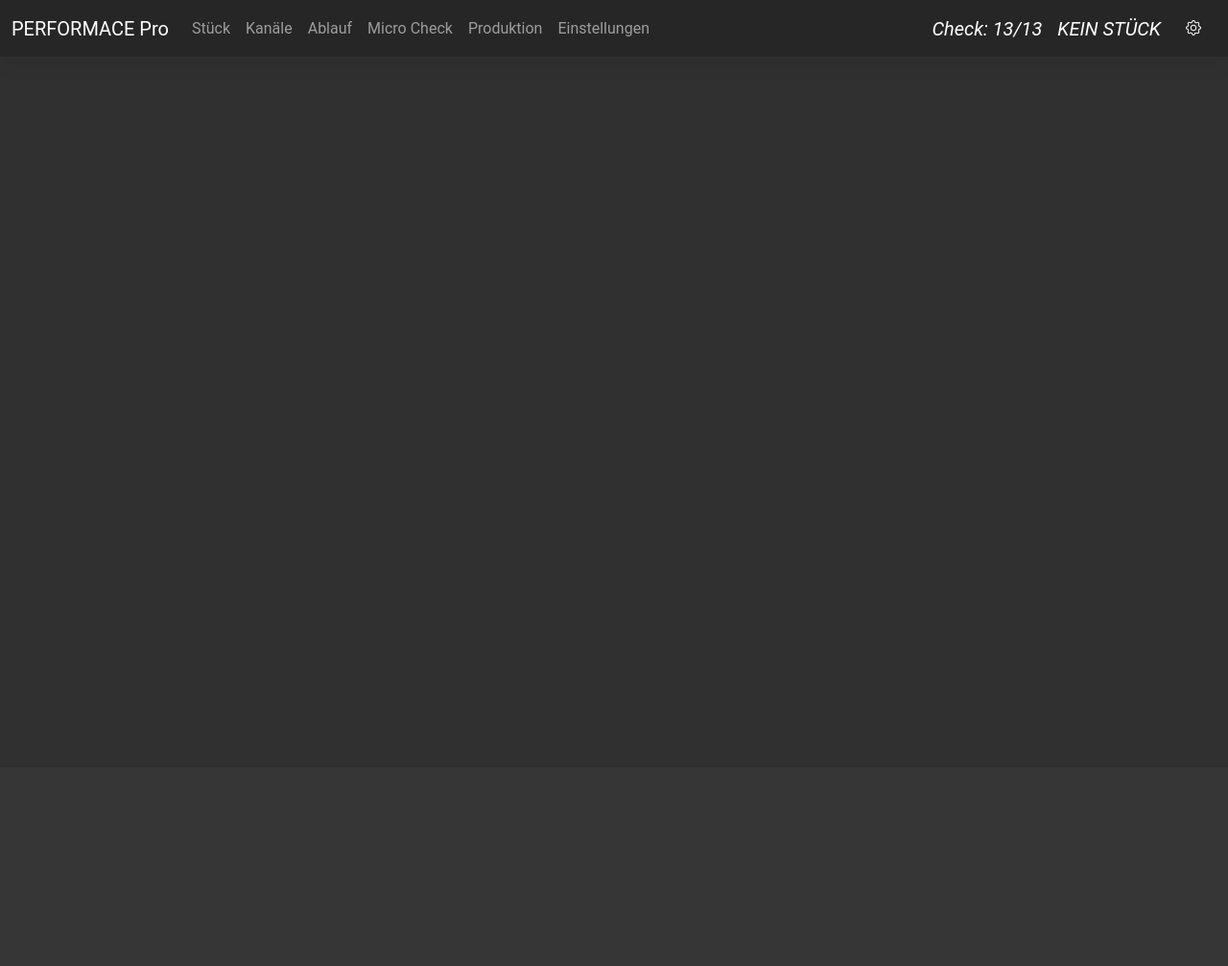
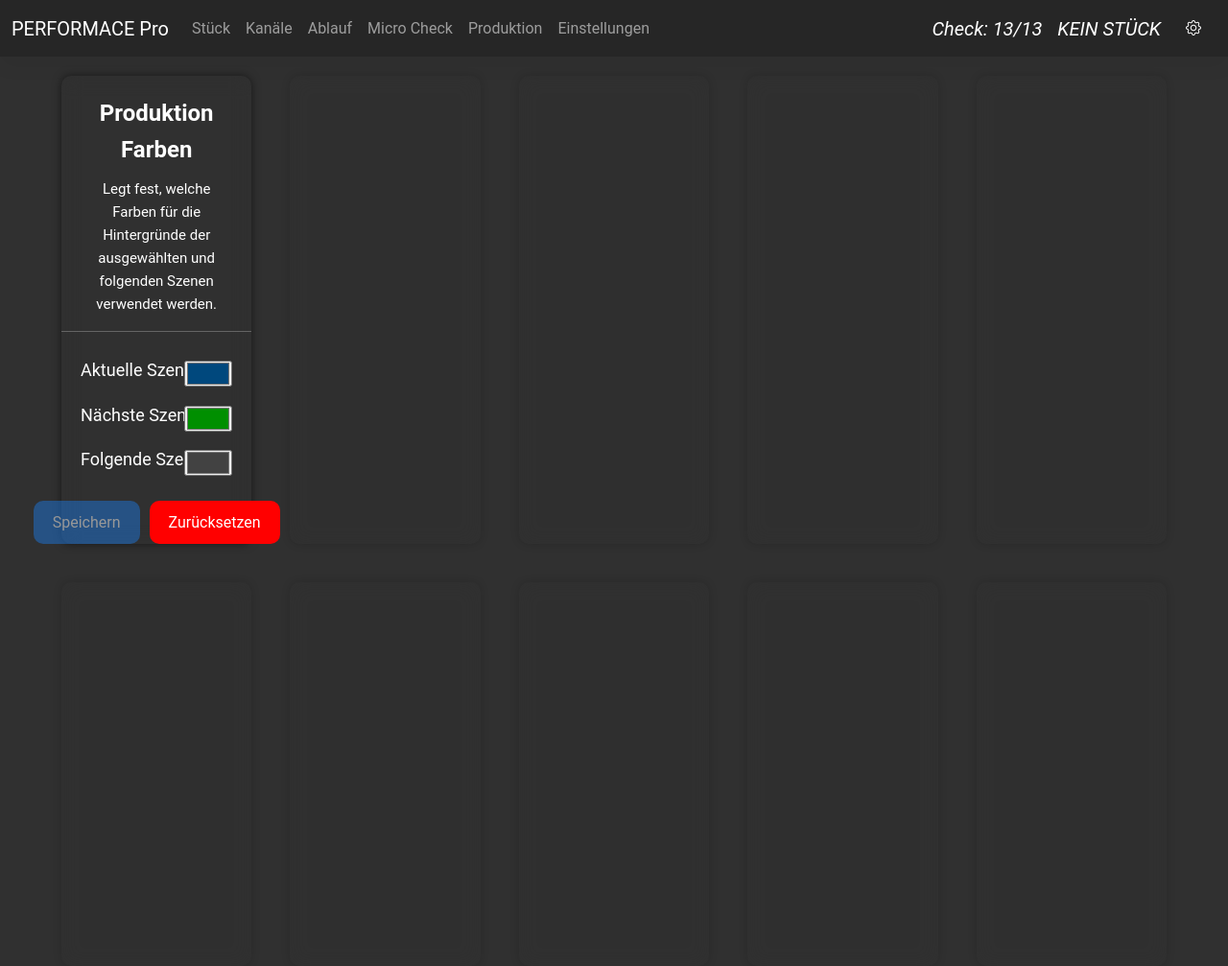
Before and after one commit to jxnxsdev/performance-pro, a Flask app: page /t008_einstellungen in a window 1280 px wide. Shown: the whole page at 96% size. Before the commit the page ends 59 px from the top, so only its background shows below. Run offline with Flask 3, Linux system fonts and the light colour scheme; data comes from the database, SQL or seed files in the repository; some libraries are stand-ins or nearby versions.

Commit message:
Einstellungen für Hintergrundfarben

```diff
--- a/templates/t008_einstellungen.html
+++ b/templates/t008_einstellungen.html
@@ -1,7 +1,155 @@
 {% include "navbar.html" %}
 
+<style>
+    .grid-outer {
+        width: 100%;
+        height: 100%;
+        min-width: 100%;
+        min-height: 100%;
+        display: flex;
+        align-items: center;
+        justify-content: center;
+    }
+
+    .settings-container {
+        width: 90%;
+        height: 100%;
+        min-width: 90%;
+        min-height: 100%;
+        display: grid;
+        grid-template-columns: 1fr 1fr 1fr 1fr 1fr;
+        gap: 40px;
+        align-items: center;
+        justify-content: center;
+        margin-top: 20px;
+    }
+
+    .setting {
+        backdrop-filter: blur(10px);
+        width: 100%;
+        height: 100%;
+        min-width: 100%;
+        min-height: 400px;
+        border-radius: 10px;
+        box-shadow: 0 0 10px rgba(0, 0, 0, 0.5);
+        display: flex;
+        flex-direction: column;
+    }
+
+    .setting-title {
+        font-size: 24px;
+        font-weight: 600;
+        color: #fff;
+        margin-top: 20px;
+        width: 100%;
+        text-align: center;
+    }
+
+    .setting-describtion {
+        font-size: 15px;
+        color: #fff;
+        margin-top: 10px;
+        margin-left: 20px;
+        margin-right: 20px;
+        text-align: center;
+        display: block;
+    }
+
+    .setting-paragraph {
+        font-size: 18px;
+        color: #fff;
+        margin-top: 10px;
+        margin-left: 20px;
+        text-align: left;
+    }
+
+    .setting-input {
+        color: #fff;
+        margin-right: 20px;
+        text-align: right;
+        margin-top: -25px;
+    }
+
+    .setting-buttons {
+        display: flex;
+        justify-content: center;
+        align-items: center;
+        margin-top: 20px;
+    }
+
+    .save-button {
+        background-color: #1c74d8;
+        color: #fff;
+        padding: 10px 20px;
+        border-radius: 10px;
+        margin-right: 10px;
+        cursor: pointer;
+    }
+
+    .reset-button {
+        background-color: #ff0000;
+        color: #fff;
+        padding: 10px 20px;
+        border-radius: 10px;
+        cursor: pointer;
+    }
+
+    .empty-setting {
+        backdrop-filter: blur(10px);
+        width: 100%;
+        height: 100%;
+        min-width: 100%;
+        min-height: 400px;
+        border-radius: 10px;
+        box-shadow: 0 0 10px rgba(0, 0, 0, 0.5);
+        display: flex;
+        flex-direction: column;
+        opacity: 0.3;
+    }
+
+
+</style>
+
 <div class="container-flot">
+    <div class="grid-outer">
+        <div class="settings-container">
+            <div class="setting">
+                <div class="setting-title">Produktion Farben</div>
 
+                <div class="setting-describtion">Legt fest, welche Farben für die Hintergründe der ausgewählten und folgenden Szenen verwendet werden.</div>
+
+                <hr>
+
+                <div class="setting-paragraph">Aktuelle Szene:</div><div class="setting-input"><input id="current_scene_color" type="color"></input></div>
+                <div class="setting-paragraph">Nächste Szene:</div><div class="setting-input"><input id="next_scene_color" type="color"></input></div>
+                <div class="setting-paragraph">Folgende Szenen:</div><div class="setting-input"><input id="following_scene_color" type="color"></input></div>
+
+                <div class="setting-buttons">
+                    <div class="save-button" id="save_colors">Speichern</div>
+                    <div class="reset-button" id="reset_colors">Zurücksetzen</div>
+                </div>
+            </div>
+            <div class="empty-setting">
+            </div>
+            <div class="empty-setting">
+            </div>
+            <div class="empty-setting">
+            </div>
+            <div class="empty-setting">
+            </div>
+            <div class="empty-setting">
+            </div>
+            <div class="empty-setting">
+            </div>
+            <div class="empty-setting">
+            </div>
+            <div class="empty-setting">
+            </div>
+            <div class="empty-setting">
+            </div>
+
+        </div>
+    </div>
 </div>
 
 {% include 'footer.html' %}
```
Also changed, not shown: static/js/t005_produktion.js (+24 -3 lines), static/js/t008_einstellungen.js (+80 -0 lines).
